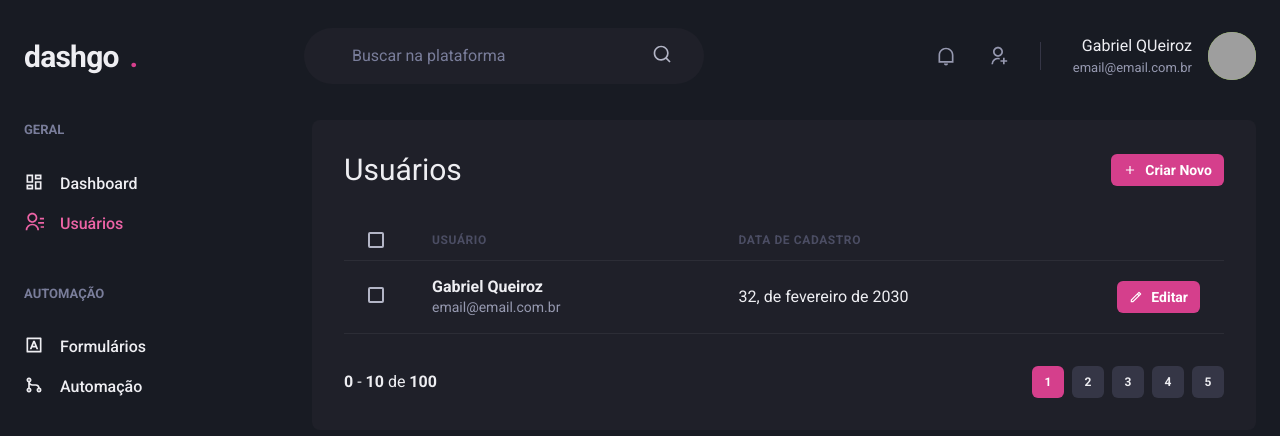
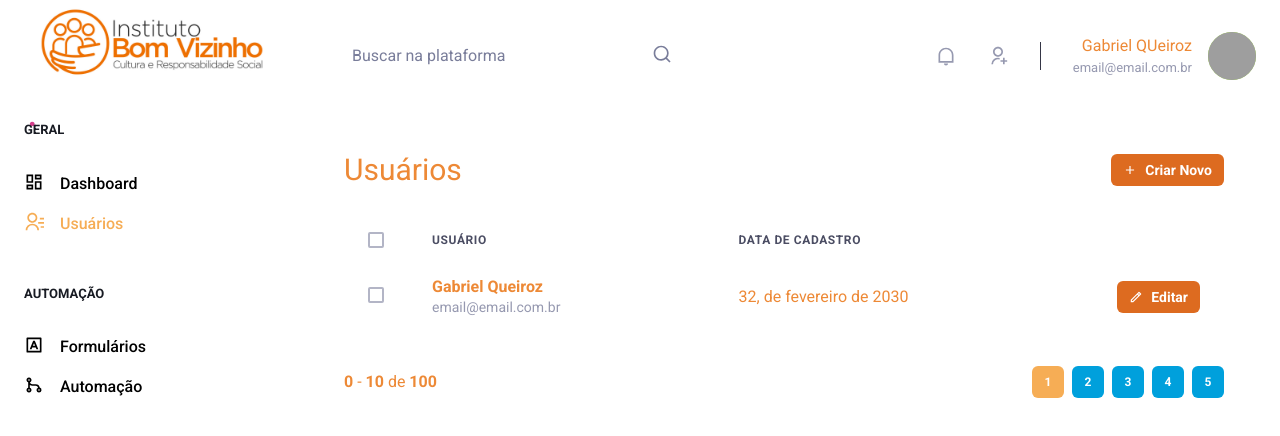
Before and after one commit to gabrielqoliveiraa/institutoPinheiro, a Next.js app: page /users in a window 1280 px wide. Shown: the top 436 px of the page. Built offline with nearby package versions, Linux system fonts and the light colour scheme; grey boxes are pictures that could not be loaded.

Commit message:
WhiteTemplate

```diff
--- a/src/components/ActiveLink.tsx
+++ b/src/components/ActiveLink.tsx
@@ -22,7 +22,7 @@ export function ActiveLink({ children, ShouldMatchHref = false, ...rest}: Active
     return (
         <Link {...rest}>
             {cloneElement(children, {
-                color: isActive ? 'pink.400' : "gray.50"
+                color: isActive ? 'orange.300' : "black"
             })}
         </Link>
     )
--- a/src/components/Header/Logo.tsx
+++ b/src/components/Header/Logo.tsx
@@ -1,9 +1,9 @@
-import {Text} from '@chakra-ui/react'
+import {Text, Image} from '@chakra-ui/react'
 
 export function Logo() {
   return (
     <Text fontSize={['2xl', '3xl']} fontWeight="bold" letterSpacing="tight" w="64">
-        dashgo <Text as="span" color="pink.500" ml="1">.</Text>
+        <Image mt='17' src='/logo.png'/> <Text as="span" color="pink.500" ml="1">.</Text>
     </Text>
   );
 }
--- a/src/components/Header/Search.tsx
+++ b/src/components/Header/Search.tsx
@@ -11,9 +11,9 @@ export function Search() {
       ml="6"
       maxWidth={400}
       alignSelf="center"
-      color="gray.200"
+      color="white"
       position="relative"
-      bg="gray.800"
+      bg="white"
       borderRadius="full"
     >
       <Input
@@ -25,7 +25,7 @@ export function Search() {
         mr="4"
       />
 
-      <Icon as={RiSearchLine} fontSize="20" />
+      <Icon as={RiSearchLine} fontSize="20" color='gray.400'/>
     </Flex>
   );
 }
--- a/src/components/Pagination/PaginationItem.tsx
+++ b/src/components/Pagination/PaginationItem.tsx
@@ -12,9 +12,9 @@ export function PaginationItem({ isCurrent = false, number }: PaginationItemProp
         size="sm"
         fontSize="xs"
         width="4"
-        colorScheme="pink"
+        colorScheme="orange"
         disabled
-        _disabled={{ bgColor: "pink.500", cursor: "default" }}
+        _disabled={{ bgColor: "orange.300", cursor: "default" }}
       >
         {number}
       </Button>
@@ -26,7 +26,7 @@ export function PaginationItem({ isCurrent = false, number }: PaginationItemProp
       size="sm"
       fontSize="xs"
       width="4"
-      bgColor="gray.700"
+      colorScheme='linkedin'
       _hover={{ bgColor: "gray.500" }}
     >
     {number}
--- a/src/components/Sidebar/NavSection.tsx
+++ b/src/components/Sidebar/NavSection.tsx
@@ -9,7 +9,7 @@ interface NavSectionProps {
 export function NavSection({title, children}: NavSectionProps) {
   return (
     <Box>
-      <Text fontWeight="bold" color="gray.400" fontSize="small">
+      <Text fontWeight="bold" color="gray.900" fontSize="small">
         {title}
       </Text>
       <Stack spacing="4" mt="8" align="stretch">
--- a/src/pages/dashboard.tsx
+++ b/src/pages/dashboard.tsx
@@ -71,12 +71,12 @@ export default function Dashboard(){
                 <Sidebar/>
 
                 <SimpleGrid flex='1' gap='4' minChildWidth='320px' align='flex-start'>
-                    <Box p={["6", "8"]} bg='gray.800' borderRadius={8}>
+                    <Box p={["6", "8"]} bg='white' borderRadius={8}>
                         <Text fontSize='lg' mb='4'>Inscritos da semana</Text>
                         <Chart type='area' height={160} options={options} series={series}/>
                     </Box>
 
-                    <Box p={["6", "8"]} bg='gray.800' borderRadius={8}>
+                    <Box p={["6", "8"]} bg='white' borderRadius={8}>
                         <Text fontSize='lg' mb='4'>Taxa de abertura</Text>
                         <Chart type='area' height={160} options={options} series={series}/>
                     </Box>
--- a/src/pages/users/index.tsx
+++ b/src/pages/users/index.tsx
@@ -18,12 +18,12 @@ export default function UserList(){
             <Flex w='100%' my='6' maxWidth={1480} mx='auto' px='6'>
                 <Sidebar/>
 
-                <Box flex='1' borderRadius={8} bg='gray.800' p='8'>
+                <Box flex='1' borderRadius={8} bg='white' p='8'>
                     <Flex mb='8' justify='space-between' align='center'>
                             <Heading size='lg' fontWeight='normal'>Usuários</Heading>
 
                             <Link href='/users/create' passHref>
-                                <Button as='a' size='sm' fontSize='sm' colorScheme='pink' leftIcon={<Icon as={RiAddLine}/>}>
+                                <Button as='a' size='sm' fontSize='sm' colorScheme='orange' leftIcon={<Icon as={RiAddLine}/>}>
                                     Criar Novo
                                 </Button>
                             </Link>
@@ -61,7 +61,7 @@ export default function UserList(){
                                 </Td>)}
 
                                 <Td>
-                                    <Button as='a' size='sm' fontSize='sm' colorScheme='pink' leftIcon={<Icon as={RiPencilLine}/>}>
+                                    <Button as='a' size='sm' fontSize='sm' colorScheme='orange' leftIcon={<Icon as={RiPencilLine}/>}>
                                         {isWideVersion ? 'Editar' : ''}
                                     </Button>
                                 </Td>
--- a/src/styles/theme.ts
+++ b/src/styles/theme.ts
@@ -24,8 +24,8 @@ export const theme = extendTheme({
     styles : {
         global: {
             body: {
-                bg: 'gray.900',
-                color: 'gray.50'
+                bg: 'white',
+                color: 'orange.400'
             }
         }
     }
```
Also changed, not shown: public/logo.png (added).
